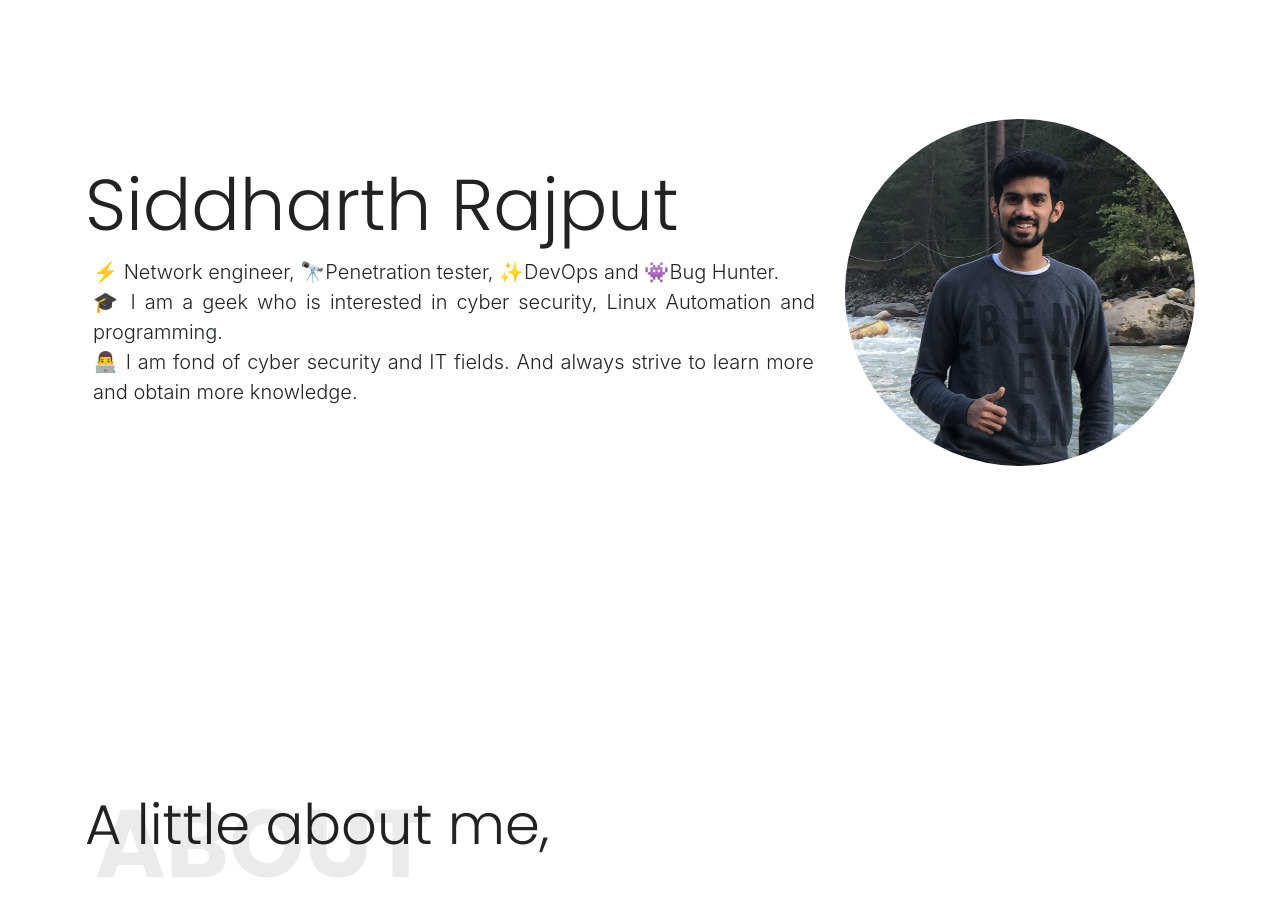
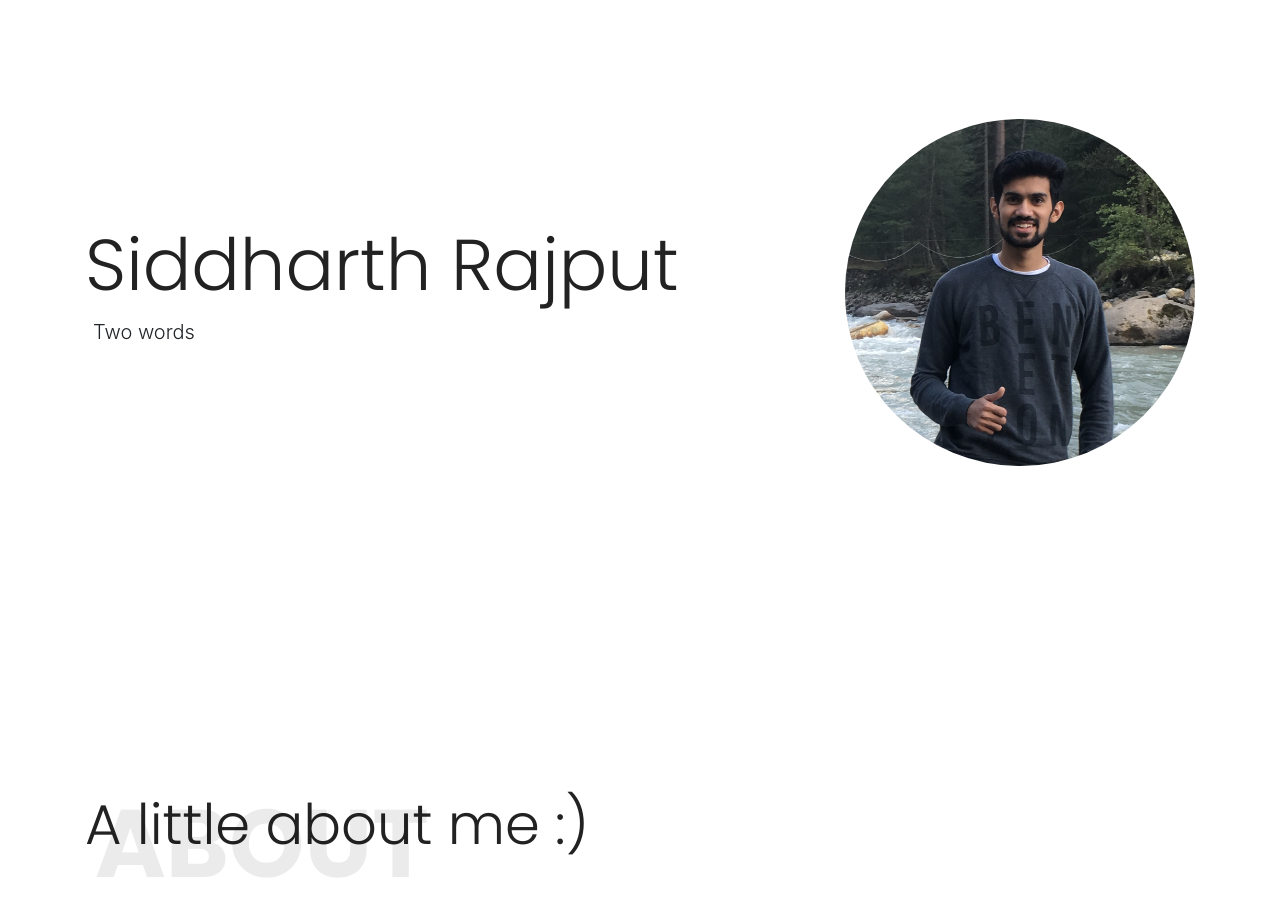
Before and after one commit to Siddharth-Rajput/Siddharth-Rajput.github.io, a Jekyll site: the page index.html, which Jekyll copies as it is, in a window 1280 px wide and 900 px high, scrolled down 207 px. Built offline with Jekyll 4.4.1, drawn with Linux system fonts in a browser that asks for light colours; nearby versions of some CDN libraries; some of the changed text lies outside the part shown.

Commit message:
Update index.html

```diff
--- a/index.html
+++ b/index.html
@@ -28,10 +28,7 @@
                 <div class="col-lg-8 text-left pb-5">
                     <h1 class="display-3">Siddharth Rajput</h1>
                     <p class="lead pl-2">
-                        ⚡ Network engineer, 🔭Penetration tester, ✨DevOps and 👾Bug Hunter.<br>
-                        🎓 I am a geek who is interested in cyber security, Linux Automation and programming.<br>
-                        👨‍💻 I am fond of cyber security and IT fields.
-                            And always strive to learn more and obtain more knowledge.<br>
+                        Two words
                     </p>
                 </div>
                 <div class="col-lg-4 text-center my-auto pb-5 rounded-circle"><img class="img-fluid rounded-circle"
@@ -40,15 +37,18 @@
         </section>
 
         <section class="mt-4 mb-4">
-            <h4 class="display-4">A little about me,</h4>
+            <h4 class="display-4">A little about me :)</h4>
             <div class="row">
                 <div class="col-lg-6 wrap text-left">
                     <div class="about-desc">
                         <h1 class="bold-text">About</h1>
                         <div class="pt-5">
                             <h2 class="mb-5">Hello!</h2>
-                            <p>My name is Siddharth. I’m a junior from 🇮🇳 I'm an open-source enthusiast, a learner & an educator📕I'm deeply passionate about software development & innovations.
-                                I believe in the power of community & have also given talks at various conferences 🎙
+                            <p>My name is Siddharth.<br>
+                                ⚡ Network engineer, 🔭Penetration tester, ✨DevOps and 👾Bug Hunter.
+                                🎓 I am a geek who is interested in cyber security, Linux Automation and programming.<br>
+                                👨‍💻 I am fond of cyber security and IT fields. And always strive to learn more and obtain more knowledge.<br>
+                                👦 I’m a junior from 🇮🇳 I'm an open-source enthusiast, a learner & an educator📕I'm deeply passionate about software development & innovations.
                             </p>
 
                             <ul class="social-links list-unstyled mt-4">
@@ -79,9 +79,9 @@
                         <div class="col-md-8">
                             <h2 class="mb-4">My Skills</h2>
                         </div>
-                        <div class="col-md-6 mt-3">
+                        <div class="col-md-7 mt-3">
                             <div class="progress-wrap">
-                                <h4>DevOps</h4>
+                                <h5>DevOps</h5>
                                 <div class="progress progress-style">
                                     <div class="progress-bar color-1" role="progressbar" aria-valuenow="75"
                                         aria-valuemin="0" aria-valuemax="100" style="width:85%">
@@ -89,9 +89,9 @@
                                 </div>
                             </div>
                         </div>
-                        <div class="col-md-6 mt-3">
+                        <div class="col-md-7 mt-3">
                             <div class="progress-wrap">
-                                <h4>Penetration Testing</h4>
+                                <h5>Python & Bash</h5>
                                 <div class="progress progress-style">
                                     <div class="progress-bar color-1" role="progressbar" aria-valuenow="60"
                                         aria-valuemin="0" aria-valuemax="100" style="width:80%">
@@ -99,16 +99,26 @@
                                 </div>
                             </div>
                         </div>
-                        <!-- <div class="col-md-6 mt-3">
+                        <div class="col-md-7 mt-3">
                             <div class="progress-wrap">
-                                <h4>Machine Learning</h4>
+                                <h5>Web & Mobile Penetration Testing</h5>
                                 <div class="progress progress-style">
                                     <div class="progress-bar color-1" role="progressbar" aria-valuenow="85"
                                         aria-valuemin="0" aria-valuemax="100" style="width:75%">
                                     </div>
                                 </div>
                             </div>
-                        </div> -->
+                        </div>
+                        <div class="col-md-7 mt-3">
+                            <div class="progress-wrap">
+                                <h5>Security Tools - Burp, Nmap, Sqlmap & Others</h5>
+                                <div class="progress progress-style">
+                                    <div class="progress-bar color-1" role="progressbar" aria-valuenow="85"
+                                        aria-valuemin="0" aria-valuemax="100" style="width:75%">
+                                    </div>
+                                </div>
+                            </div>
+                        </div>
                     </div>
                 </div>
             </div>
```
